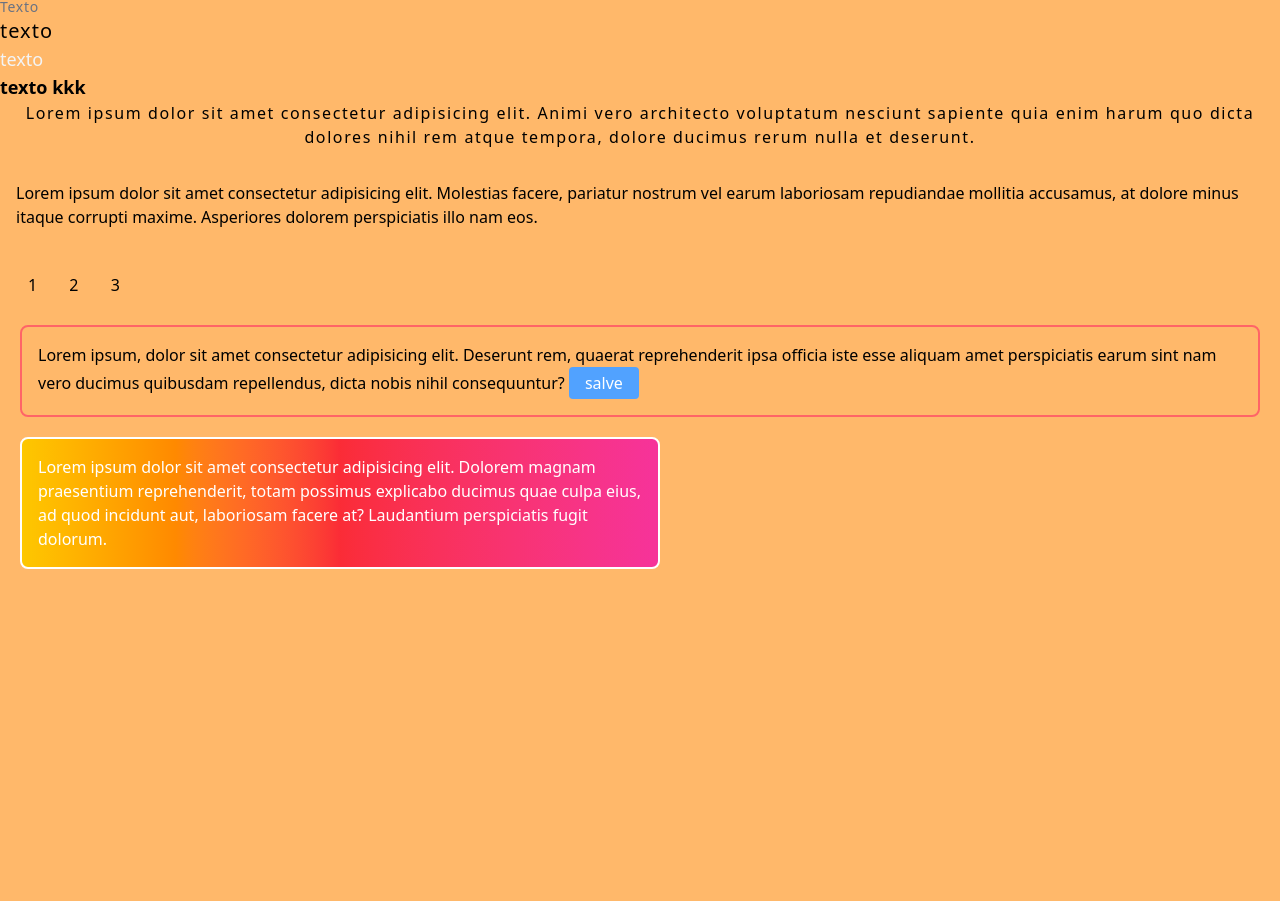
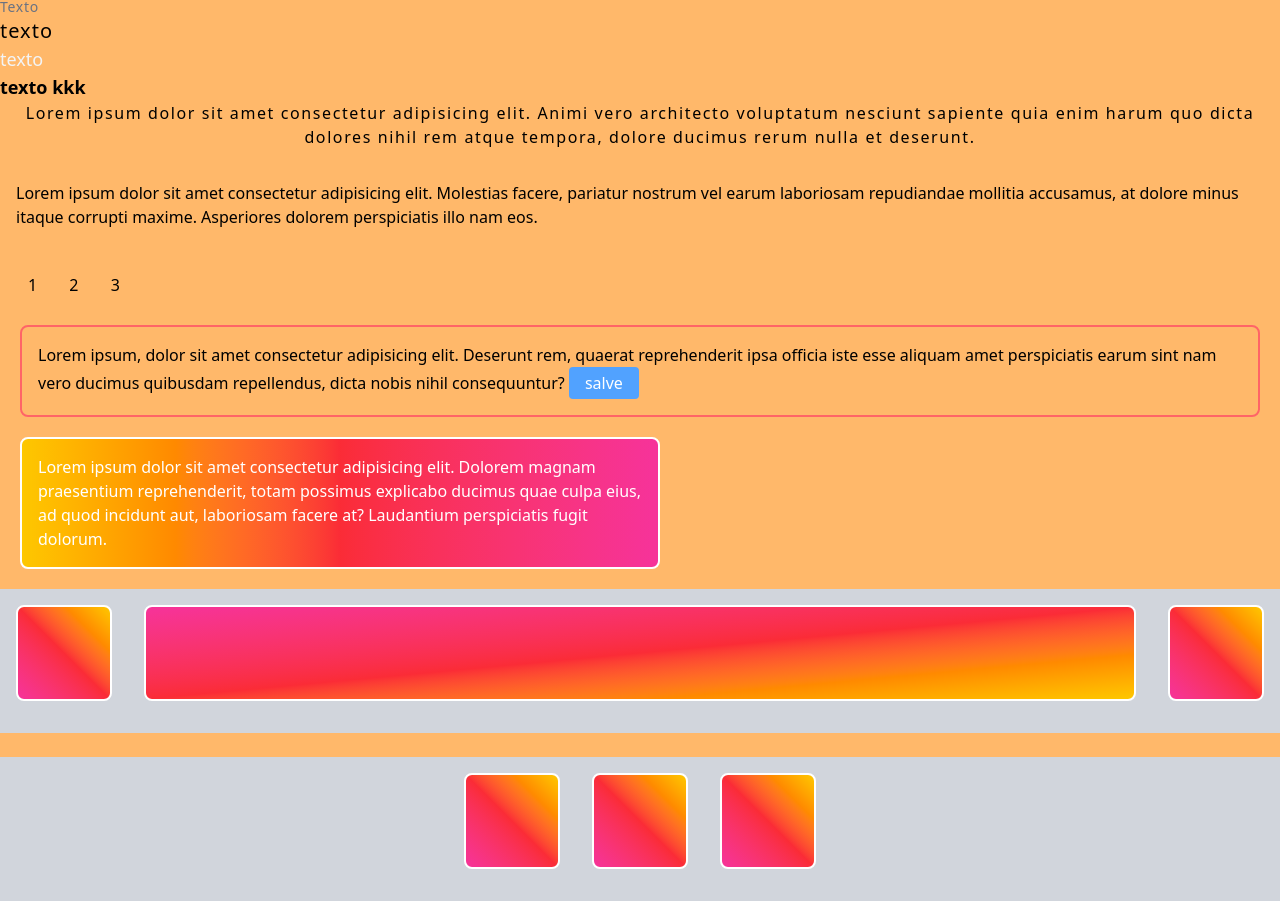
Before and after one commit to joanabnu/Tailwindcss-Primeiro, a website: page Meu-primeiro-projeto/src/index.html in a window 1280 px wide. Shown: the part 99-1000 px from the top of the page. Before the commit the page ends 800 px from the top, so only its background shows below. Drawn offline with Linux system fonts and the light colour scheme.

Commit message:
Flex-box

```diff
--- a/Meu-primeiro-projeto/src/index.html
+++ b/Meu-primeiro-projeto/src/index.html
@@ -1,22 +1,31 @@
-<!DOCTYPE html>
+<!doctype html>
 <html lang="pt-br">
   <head>
-    <meta charset="UTF-8">
-    <meta name="viewport" content="width=device-width, initial-scale=1.0">
+    <meta charset="UTF-8" />
+    <meta name="viewport" content="width=device-width, initial-scale=1.0" />
     <title>Primeiro Tailwindcss</title>
-    <link rel="stylesheet" href="./output.css">
+    <link rel="stylesheet" href="./output.css" />
   </head>
   <body class="bg-orange-300">
     <h1 class="text-3xl font-bold underline text-blue-500">Hello world!</h1>
     <h1 class="text-3xl font-bold text-blue-500">Teste Tailwind</h1>
     <h1 class="text-red-500">Teste novo</h1>
-    <h1 class="text-sm text-gray-500 tracking-wider" >Texto</h1>
+    <h1 class="text-sm text-gray-500 tracking-wider">Texto</h1>
     <h1 class="text-xl tracking-wider">texto</h1>
     <h1 class="text-lg text-gray-100">texto</h1>
     <h1 class="text-lg font-black">texto kkk</h1>
-    <p class="text-center tracking-widest">Lorem ipsum dolor sit amet consectetur adipisicing elit. Animi vero architecto voluptatum nesciunt sapiente quia enim harum quo dicta dolores nihil rem atque tempora, dolore ducimus rerum nulla et deserunt.</p>
+    <p class="text-center tracking-widest">
+      Lorem ipsum dolor sit amet consectetur adipisicing elit. Animi vero
+      architecto voluptatum nesciunt sapiente quia enim harum quo dicta dolores
+      nihil rem atque tempora, dolore ducimus rerum nulla et deserunt.
+    </p>
 
-    <div class="p-4 mt-4">Lorem ipsum dolor sit amet consectetur adipisicing elit. Molestias facere, pariatur nostrum vel earum laboriosam repudiandae mollitia accusamus, at dolore minus itaque corrupti maxime. Asperiores dolorem perspiciatis illo nam eos.</div>
+    <div class="p-4 mt-4">
+      Lorem ipsum dolor sit amet consectetur adipisicing elit. Molestias facere,
+      pariatur nostrum vel earum laboriosam repudiandae mollitia accusamus, at
+      dolore minus itaque corrupti maxime. Asperiores dolorem perspiciatis illo
+      nam eos.
+    </div>
     <!-- Espaçamento -->
     <div class="m-7 space-x-7">
       <span>1</span>
@@ -26,10 +35,46 @@
 
     <!-- Bordas -->
     <div class="m-5 border-2 p-4 border-red-400 rounded-lg">
-   Lorem ipsum, dolor sit amet consectetur adipisicing elit. Deserunt rem, quaerat reprehenderit ipsa officia iste esse aliquam amet perspiciatis earum sint nam vero ducimus quibusdam repellendus, dicta nobis nihil consequuntur?
-   <button class="bg-blue-400 px-4 py-1 rounded text-white hover:ring-2">salve</button>
+      Lorem ipsum, dolor sit amet consectetur adipisicing elit. Deserunt rem,
+      quaerat reprehenderit ipsa officia iste esse aliquam amet perspiciatis
+      earum sint nam vero ducimus quibusdam repellendus, dicta nobis nihil
+      consequuntur?
+      <button class="bg-blue-400 px-4 py-1 rounded text-white hover:ring-2">
+        salve
+      </button>
     </div>
     <!-- Background -->
-   <div class="w-1/2 m-5 border-2 p-4 borde-red-400 text-white rounded-lg bg-blue-200 bg-gradient-to-r from-yellow-400 via-red-500 to-pink-500  ">Lorem ipsum dolor sit amet consectetur adipisicing elit. Dolorem magnam praesentium reprehenderit, totam possimus explicabo ducimus quae culpa eius, ad quod incidunt aut, laboriosam facere at? Laudantium perspiciatis fugit dolorum.</div>
+    <div
+      class="w-1/2 m-5 border-2 p-4 borde-red-400 text-white rounded-lg bg-gradient-to-r from-yellow-400 via-red-500 to-pink-500"
+    >
+      Lorem ipsum dolor sit amet consectetur adipisicing elit. Dolorem magnam
+      praesentium reprehenderit, totam possimus explicabo ducimus quae culpa
+      eius, ad quod incidunt aut, laboriosam facere at? Laudantium perspiciatis
+      fugit dolorum.
+    </div>
+
+    <div class="flex justify-center space-x-4 bg-gray-300 h-36">
+      <div
+        class="w-24 m-4 h-24 border-2 p-4 borde-red-400 text-white rounded-lg bg-gradient-to-bl from-yellow-400 via-red-500 to-pink-500"
+      ></div>
+      <div
+        class=" flex-grow flex-shrink-0 w-24 h-24 m-4 border-2 p-4 borde-red-400 text-white rounded-lg bg-gradient-to-tl from-yellow-400 via-red-500 to-pink-500"
+      ></div>
+      <div
+        class="w-24 m-4 h-24 border-2 p-4 borde-red-400 text-white rounded-lg bg-gradient-to-bl from-yellow-400 via-red-500 to-pink-500"
+      ></div>
+
+    </div>
+    <br>
+       <div class="flex justify-center space-x-4 bg-gray-300 h-36">
+      <div
+        class="w-24 m-4 h-24 border-2 p-4 borde-red-400 text-white rounded-lg bg-gradient-to-bl from-yellow-400 via-red-500 to-pink-500"
+      ></div>
+      <div
+        class="w-24 h-24 m-4 border-2 p-4 borde-red-400 text-white rounded-lg bg-gradient-to-bl from-yellow-400 via-red-500 to-pink-500"
+      ></div>
+      <div
+        class="w-24 m-4 h-24 border-2 p-4 borde-red-400 text-white rounded-lg bg-gradient-to-bl from-yellow-400 via-red-500 to-pink-500"
+      ></div>
   </body>
 </html>
```
Also changed, not shown: Meu-primeiro-projeto/src/output.css. Lines whose indentation alone changed are shown as unchanged.
